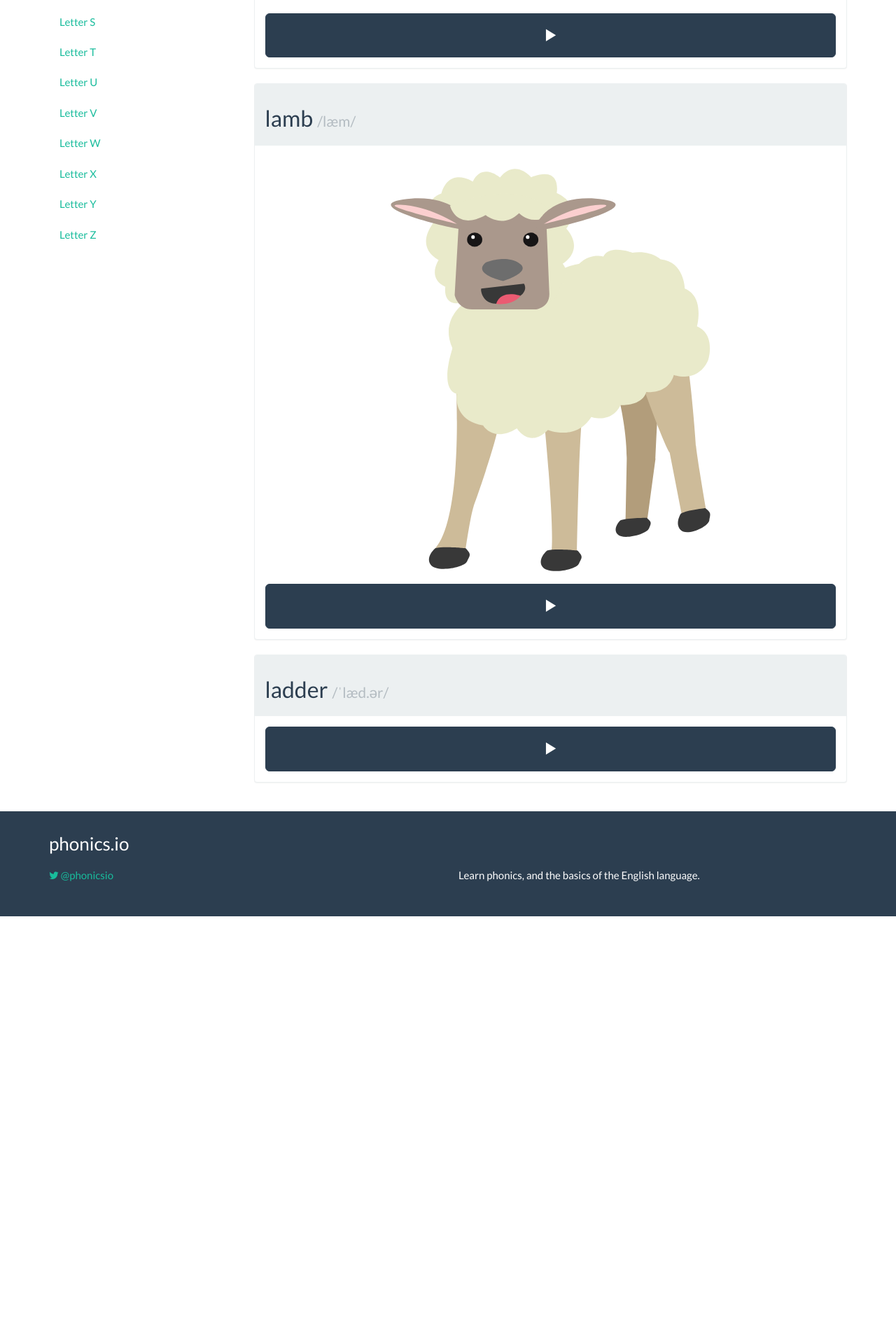
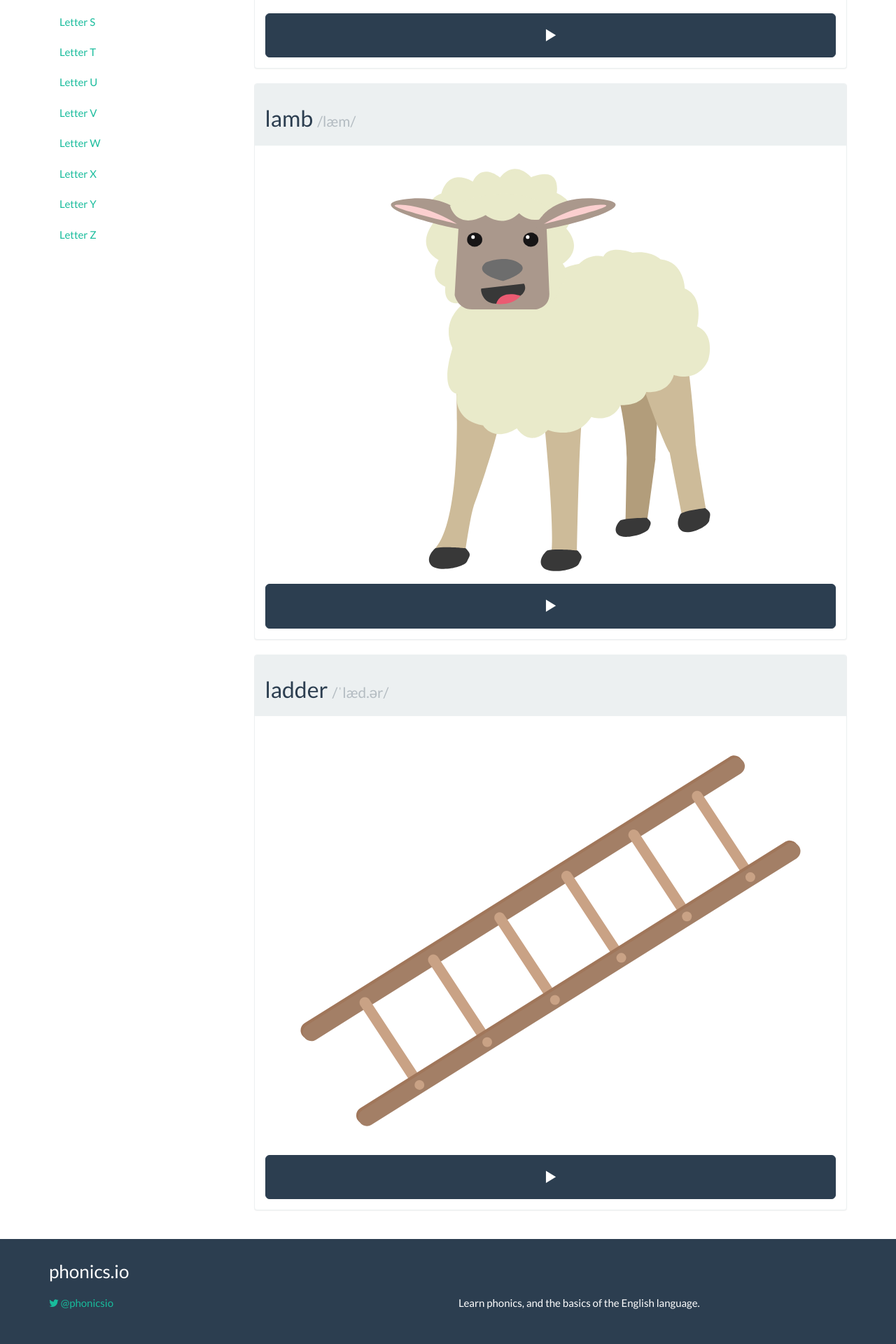
Before and after one commit to irmbrady/phonics.io, a Jekyll site: the page built from letters/l.html, in a window 1280 px wide. Shown: the part 852-2772 px from the top of the page at 70% size. Built offline with Jekyll 4.4.1, drawn with Linux system fonts in a browser that asks for light colours; nearby versions of some CDN libraries; before the commit the page ends 2161 px from its top, so only the background shows below that.

Commit message:
Added ladder svg

```diff
--- a/letters/l.html
+++ b/letters/l.html
@@ -42,7 +42,7 @@
     <h2>ladder <small>/ˈlæd.ər/</small></h2>
   </div>
   <div class="panel-body">
-    <!-- <img src="/../resources/images/XX.svg" alt="XX" style="width: 100%; display: block;"/> -->
+    <img src="/../resources/images/ladder.svg" alt="ladder" style="width: 100%; display: block;"/>
     <audio id="say-ladder">
       <source src="/../resources/sounds/mp3/ladder.mp3" type="audio/mpeg" />
       <source src="/../resources/sounds/ogg/ladder.ogg" type="audio/ogg" />
```
Also changed, not shown: resources/images/ladder.svg (added).
